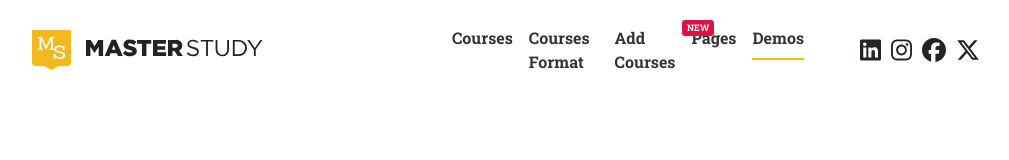
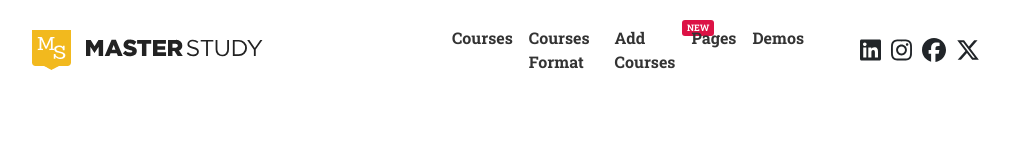
Before and after one commit to PierluigiPapa/proj-html-vuejs, a Vue app: page / in a window 1280 px wide. Shown: the top 160 px of the page, without its empty margins (208-1217 px from the left). Built offline with nearby package versions, Linux system fonts and the light colour scheme.

Commit message:
fix: adjust hover

```diff
--- a/src/components/Header/AppHeader.vue
+++ b/src/components/Header/AppHeader.vue
@@ -70,6 +70,7 @@ export default {
 </template>
 
 <style lang="scss" scoped>
+
 .col-6 {
     height: 100px;
     display: flex;
@@ -107,17 +108,25 @@ ul li a {
     padding-bottom: 10px;
     font-weight: bold;
     cursor: pointer;
+    position: relative; // Aggiungi questa riga per posizionare il pseudoelemento ::after rispetto all'elemento <a>
 }
 
-ul li a:hover,
-.active {
-    border-bottom: 2px solid #fcb900;
+/* Aggiungi una freccia sottolineata all'hover */
+ul li a::after {
+    content: '';
+    position: absolute;
+    bottom: 0;
+    left: 0;
+    width: 0;
+    height: 2px; // Spessore della linea
+    background-color: #fcb900; // Colore della linea
+    transition: width 0.3s ease; // Animazione della larghezza
 }
 
-i:hover {
-    color: #fcb900;
-    cursor: pointer;
+ul li a:hover::after {
+    width: 100%; // Larghezza della linea all'hover
 }
+
 
 .fa-icon {
     display: inline-block;
```
